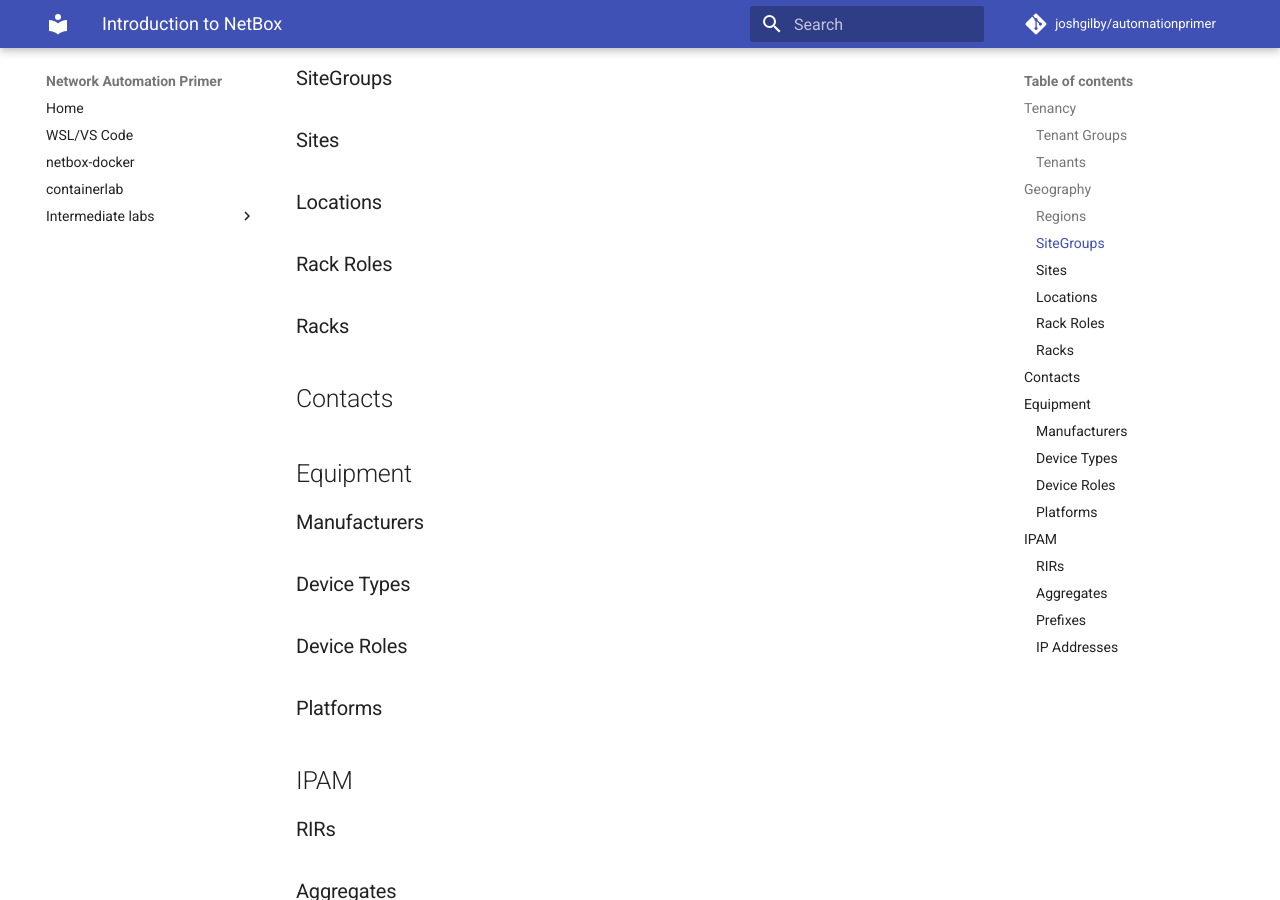
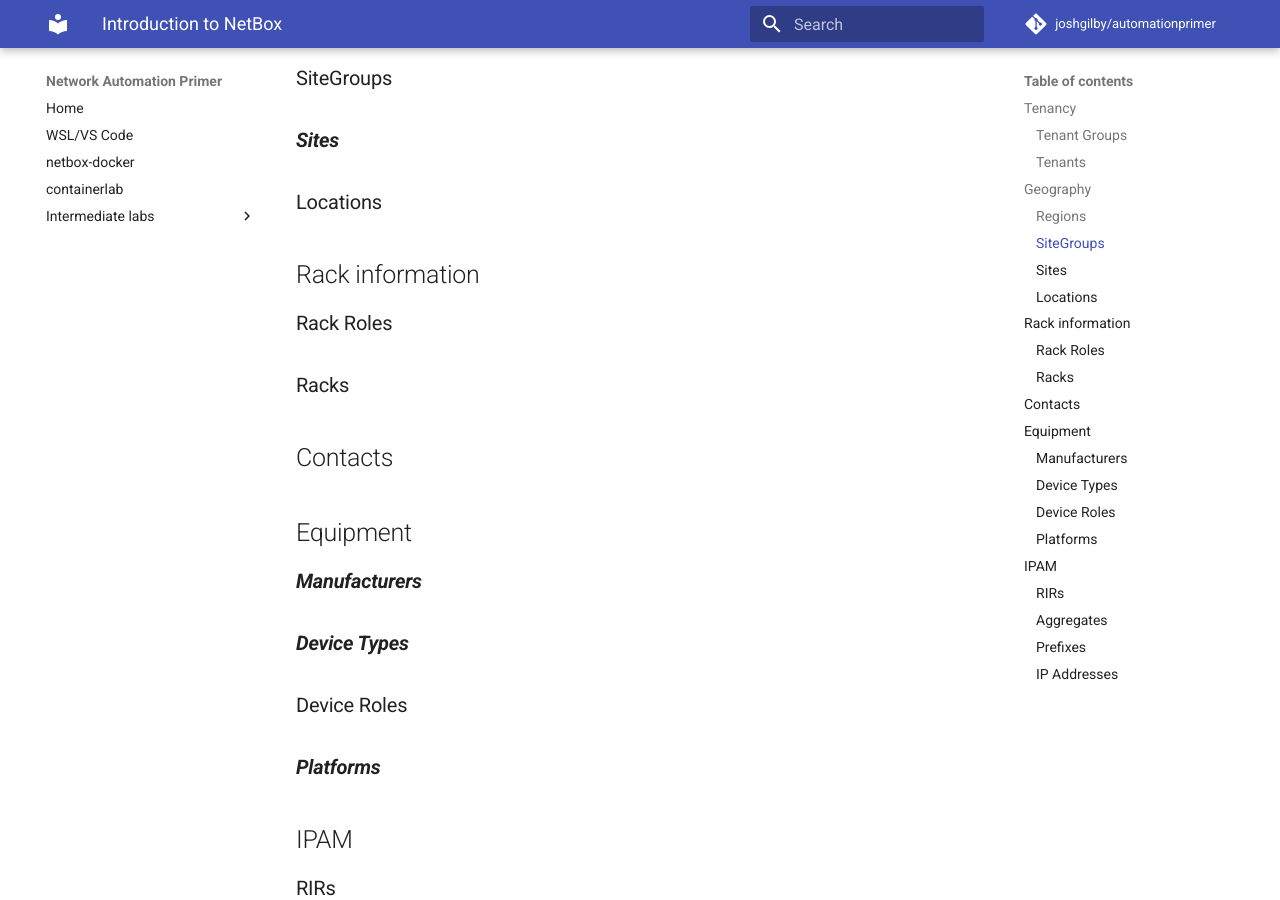
Before and after one commit to joshgilby/automationprimer, an MkDocs documentation site: the page built from docs/netbox_intro.md, in a window 1280 px wide and 900 px high, scrolled down 413 px. Built offline with MkDocs 1.6.1 and Material for MkDocs 9.7.7, drawn with Linux system fonts in a browser that asks for light colours; comment, search, counter and statistics services are not loaded.

Commit message:
Updates from cohort 4

```diff
--- a/docs/netbox_intro.md
+++ b/docs/netbox_intro.md
@@ -4,7 +4,7 @@
 
 ### Tenant Groups
 
-### Tenants
+### ***Tenants***
 
 ## Geography
 
@@ -12,9 +12,11 @@
 
 ### SiteGroups
 
-### Sites
+### ***Sites***
 
 ### Locations
+
+## Rack information
 
 ### Rack Roles
 
@@ -24,13 +26,13 @@
 
 ## Equipment
 
-### Manufacturers
+### ***Manufacturers***
 
-### Device Types
+### ***Device Types***
 
 ### Device Roles
 
-### Platforms
+### ***Platforms***
 
 ## IPAM
 
@@ -40,4 +42,4 @@
 
 ### Prefixes
 
-### IP Addresses
+### ***IP Addresses***
```
Also changed, not shown: docs/netbox_docker.md (+6 -1 lines), docs/wsl_vscode.md (+2 -6 lines), 1 other file.
